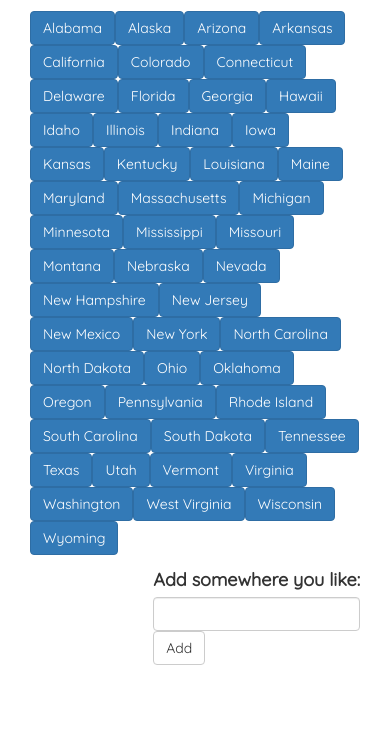
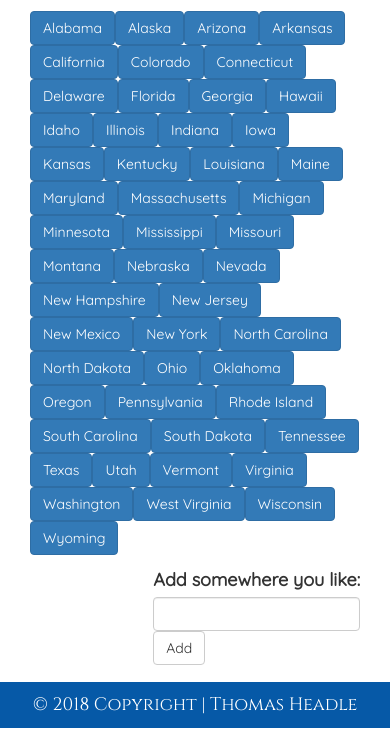
Before and after one commit to TGHeadle1371/giphyAPI, a plain HTML site: page index.html in a window 390 px wide. Shown: the part 116-856 px from the top of the page. Drawn offline with nearby package versions, Linux system fonts and the light colour scheme.

Commit message:
Fixed footer, responsiveness

```diff
--- a/assets/css/styles.css
+++ b/assets/css/styles.css
@@ -1,16 +1,36 @@
+/* Page font style */
 * {
     font-family: 'Quicksand', sans-serif;
     font-size: 18px;
 }
+/* Header style (font, background color, font-color*/
 #header {
     font-size: 30px;
-    padding: 10px;
+    padding: 1rem;
     border-bottom: 1px solid #000000;
     font-family: 'Cinzel', serif;
     background-color: rgb(6, 89, 167);
     color: #ffffff;
 }
+/* add padding to show full gif */
+body {
+    padding-bottom:60px;
+}
+/* Padding to space terms */
 #addTerm {
     padding-top: 10px;
     font-size: 20px;
 }
+/* Footer styling */
+#footer {
+    position: fixed;
+    bottom: 0;
+    width: 100%;
+    padding: 1rem;
+    background-color: #efefef;
+    text-align: center;
+    font-family: 'Cinzel', serif;
+    background-color: rgb(6, 89, 167);
+    color: #ffffff;
+    margin-top: 5px;
+}
--- a/assets/javascript/giphyAPI.js
+++ b/assets/javascript/giphyAPI.js
@@ -104,7 +104,7 @@ $(document).ready(function () {
                     gif.attr("data-animate", data[i].images.fixed_height.url);
 
                     //Create gif on click play
-                    gif.on("click", function() {
+                    gif.on("click", function () {
                         //Create state variable for the playing state of the gif
                         var gifImg = $(this).attr("data-gifImg");
 
@@ -135,7 +135,7 @@ $(document).ready(function () {
         $("#terms").append(searchBtn);
 
     };
-
+    //Added terms to buttons
     var addAllTerms = function () {
         for (var i = 0; i < terms.length; i++) {
             addBtn(terms[i]);
--- a/index.html
+++ b/index.html
@@ -11,18 +11,17 @@
     <link href="https://fonts.googleapis.com/css?family=Cinzel|Quicksand" rel="stylesheet">
     <link rel="stylesheet" href="assets/css/styles.css" />
 </head>
-<!-- Container -->
+<!-- Body -->
 
 <body>
     <div class="header container-fluid text-center" id="header">
-      Check out These U.S. State related Gifs!
+        Check out These U.S. State related Gifs!
     </div>
     <br>
+    <!-- Container with search buttons and input -->
     <div class="container">
-
         <div id="terms" class="col-md-12">
         </div>
-
         <div id="gifs" class="col-md-8 pull-left">
         </div>
         <!-- Search input -->
@@ -30,9 +29,13 @@
             <label>Add somewhere you like:</label>
             <input type="text" id="term-input" class="form-control">
             <button type="submit" id="add" class="btn btn-default">Add</button>
-
         </div>
     </div>
+    <!-- Footer Section -->
+    <div class="container container-fluid" id="footer">
+        © 2018 Copyright | Thomas Headle
+    </div>
+
     <!-- Scripts -->
     <script src="https://code.jquery.com/jquery-3.1.1.min.js"></script>
     <script type="text/javascript" src="assets/javascript/giphyAPI.js"></script>
```
